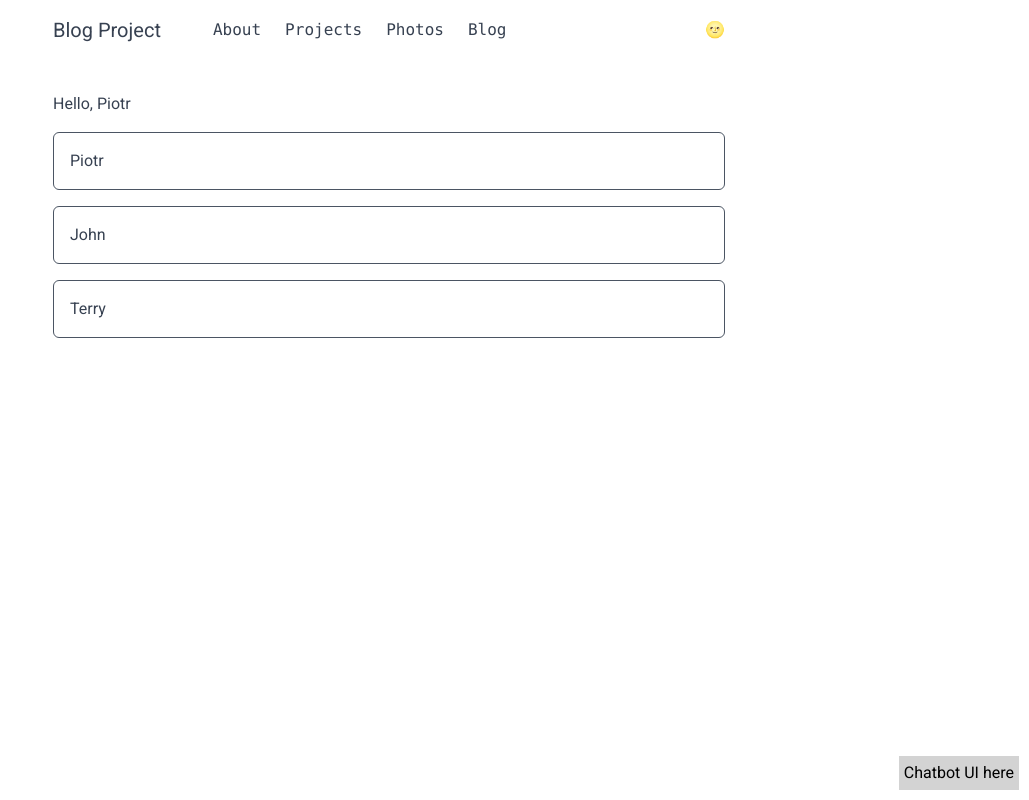
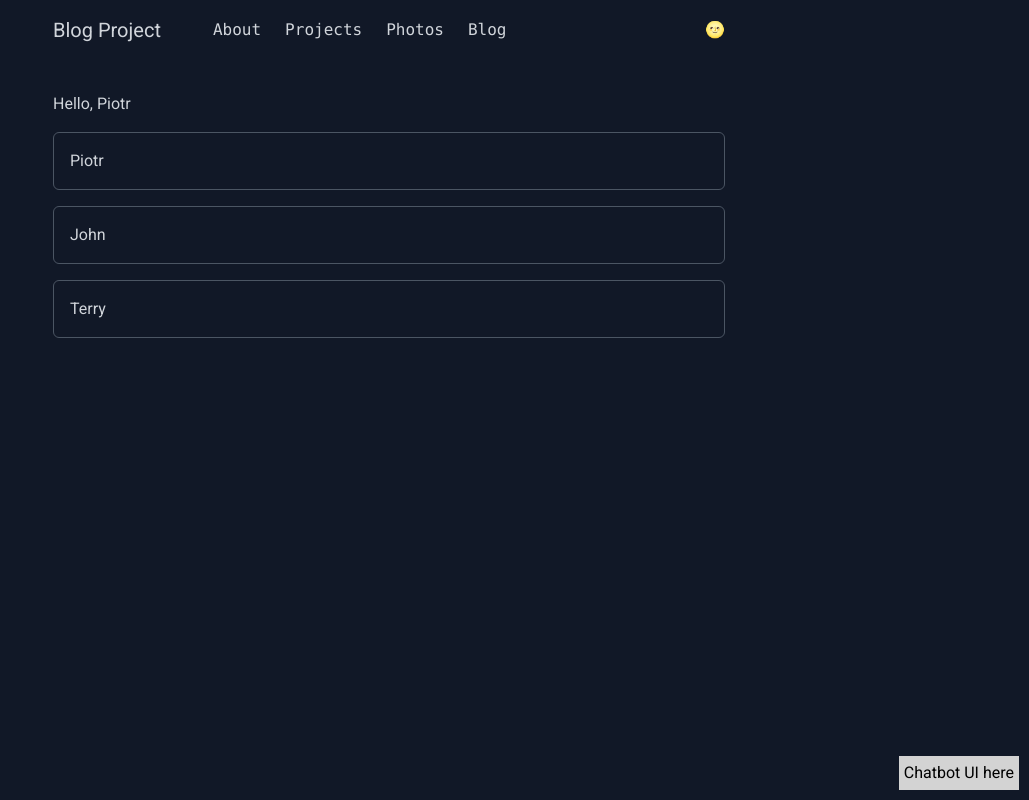
Before and after one commit to ardacoskun/next14-blog, a Next.js app: page / in a window 1280 px wide. Shown: the whole page, without its empty margins (251-1280 px from the left). Built offline with nearby package versions, Linux system fonts and the light colour scheme; no server answers.

Commit message:
using cookies with dark mode toggle

```diff
--- a/app/layout.jsx
+++ b/app/layout.jsx
@@ -2,6 +2,7 @@ import { roboto } from "./fonts";
 import Header from "@/components/Header";
 import Chatbot from "@/components/Chatbot";
 import "./globals.css";
+import useServerDarkMode from "@/hooks/useServerDarkMode";
 
 export const metadata = {
   title: {
@@ -12,8 +13,10 @@ export const metadata = {
 };
 
 export default function RootLayout({ children }) {
+  const theme = useServerDarkMode();
+
   return (
-    <html lang="en">
+    <html lang="en" className={theme}>
       <body className={roboto.className}>
         <Header />
         <main className="mt-12">{children}</main>
--- a/components/DarkMode.jsx
+++ b/components/DarkMode.jsx
@@ -6,8 +6,8 @@ const nextModeIcons = {
   dark: "🌝",
 };
 
-const DarkMode = () => {
-  const { theme, toggleTheme } = useDarkMode();
+const DarkMode = ({ defaultTheme }) => {
+  const { theme, toggleTheme } = useDarkMode(defaultTheme);
 
   return <button onClick={toggleTheme}>{nextModeIcons[theme]}</button>;
 };
--- a/components/Header.jsx
+++ b/components/Header.jsx
@@ -1,8 +1,11 @@
 import Link from "next/link";
 import Navigation from "./navigation/Navigation";
 import DarkMode from "./DarkMode";
+import useServerDarkMode from "@/hooks/useServerDarkMode";
 
 const Header = () => {
+  const theme = useServerDarkMode();
+
   return (
     <header className="flex justify-between mt-4 md:items-center">
       <div className="flex items-center md:space-x-12">
@@ -13,7 +16,7 @@ const Header = () => {
         </div>
         <Navigation />
       </div>
-      <DarkMode />
+      <DarkMode defaultTheme={theme} />
     </header>
   );
 };
--- a/hooks/useDarkMode.jsx
+++ b/hooks/useDarkMode.jsx
@@ -1,17 +1,18 @@
 "use client";
 import { useState } from "react";
+import { useCookies } from "react-cookie";
 
 const useDarkMode = (defaultTheme = "dark") => {
   const [theme, setTheme] = useState(defaultTheme);
-
-  const setAndSaveTheme = (theme) => {
-    setTheme(theme);
-    document.documentElement.classList.remove("light", "dark");
-    document.documentElement.classList.add(theme);
-  };
+  const [_, setCookie] = useCookies(["theme"]);
 
   const toggleTheme = () => {
-    setAndSaveTheme(theme === "dark" ? "light" : "dark");
+    const selectedTheme = theme === "dark" ? "light" : "dark";
+
+    setTheme(selectedTheme);
+    document.documentElement.classList.remove("light", "dark");
+    document.documentElement.classList.add(selectedTheme);
+    setCookie("theme", selectedTheme);
   };
 
   return { theme, toggleTheme };
--- /dev/null
+++ b/hooks/useServerDarkMode.jsx
@@ -0,0 +1,7 @@
+import { cookies } from "next/headers";
+
+const useServerDarkMode = (defaultTheme = "dark") => {
+  return cookies().get("theme")?.value ?? defaultTheme;
+};
+
+export default useServerDarkMode;
--- a/package.json
+++ b/package.json
@@ -18,6 +18,7 @@
     "next": "15.0.2",
     "next-mdx-remote": "^5.0.0",
     "react": "19.0.0-rc-02c0e824-20241028",
+    "react-cookie": "^7.2.2",
     "react-dom": "19.0.0-rc-02c0e824-20241028",
     "react-error-boundary": "^4.0.12"
   },
```
Also changed, not shown: 1 other file (tests, documents, lock files or other folders).
